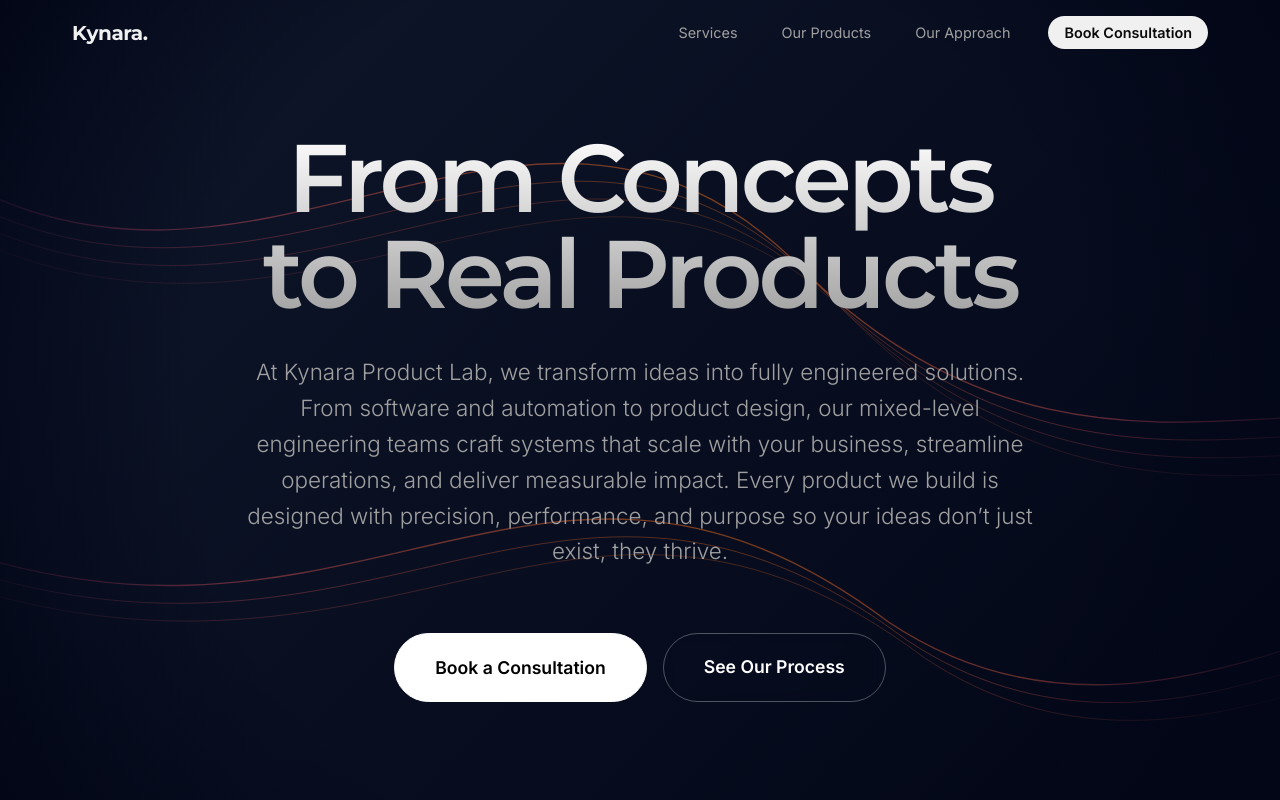
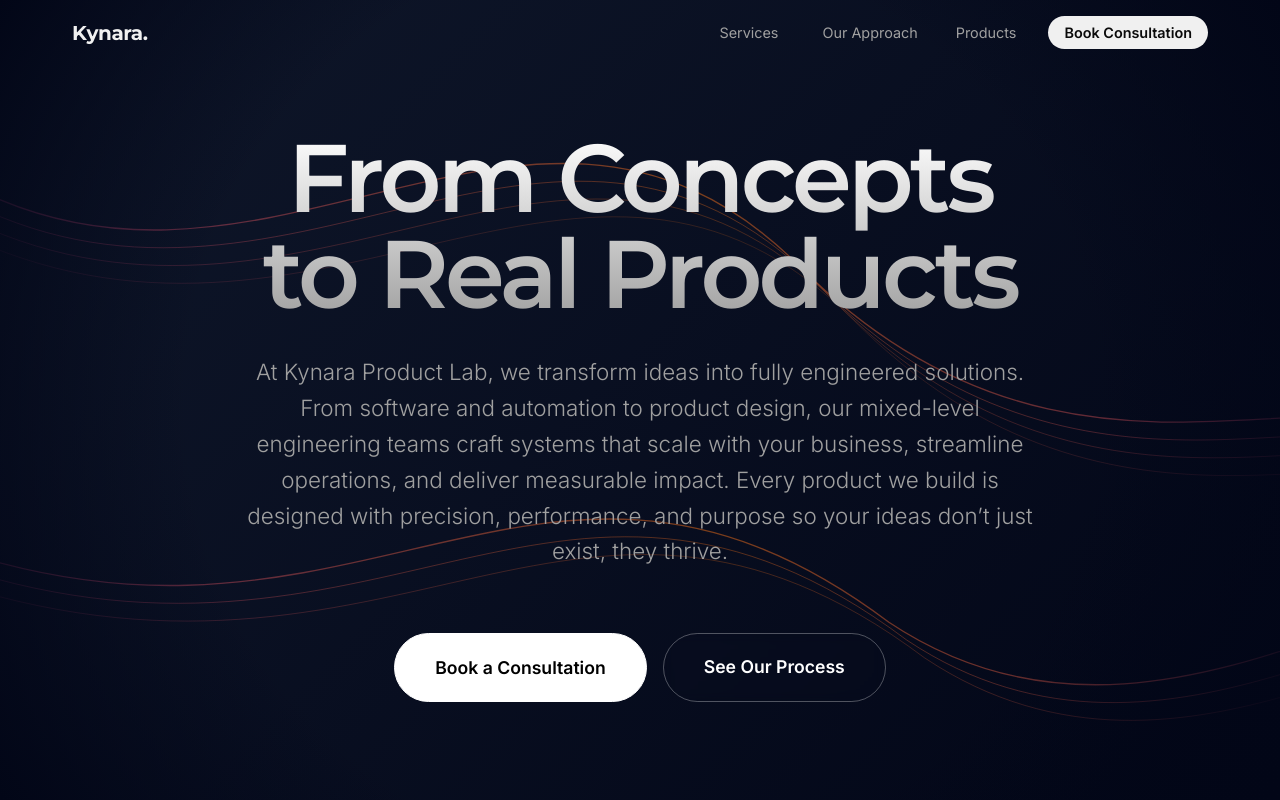
Before and after one commit to MeFerdi/kynara, a React (Vite) app: page / in a window 1280 px wide. Shown: the top 800 px of the page. Built offline with nearby package versions, Linux system fonts and the light colour scheme.

Commit message:
feat: Add a dedicated Products page with updated navigation, along with initial environment configuration and backend documentation.

```diff
--- a/src/components/Navbar.jsx
+++ b/src/components/Navbar.jsx
@@ -42,7 +42,6 @@
 
     const navLinks = [
         { id: 'services', label: 'Services' },
-        { id: 'Our Products', label: 'Our Products' },
         { id: 'Our Approach', label: 'Our Approach' }
     ];
 
@@ -100,6 +99,15 @@
                                 {link.label}
                             </button>
                         ))}
+                        <Link
+                            to="/products"
+                            style={{
+                                fontSize: '0.9rem',
+                                color: location.pathname === '/products' ? 'var(--text-primary)' : 'var(--text-secondary)'
+                            }}
+                        >
+                            Products
+                        </Link>
                         <motion.div
                             whileHover={{ scale: 1.05 }}
                             whileTap={{ scale: 0.95 }}
@@ -137,6 +145,13 @@
                         {link.label}
                     </button>
                 ))}
+                <Link
+                    to="/products"
+                    onClick={() => setIsOpen(false)}
+                    style={{ fontSize: '1.5rem', color: 'var(--text-primary)', fontWeight: '600' }}
+                >
+                    Products
+                </Link>
                 <button
                     onClick={() => {
                         setIsOpen(false);
```
